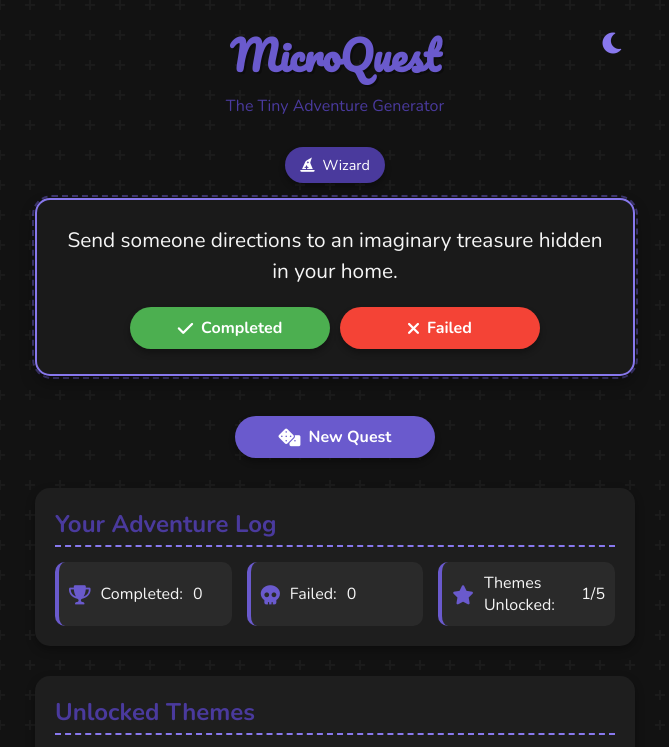
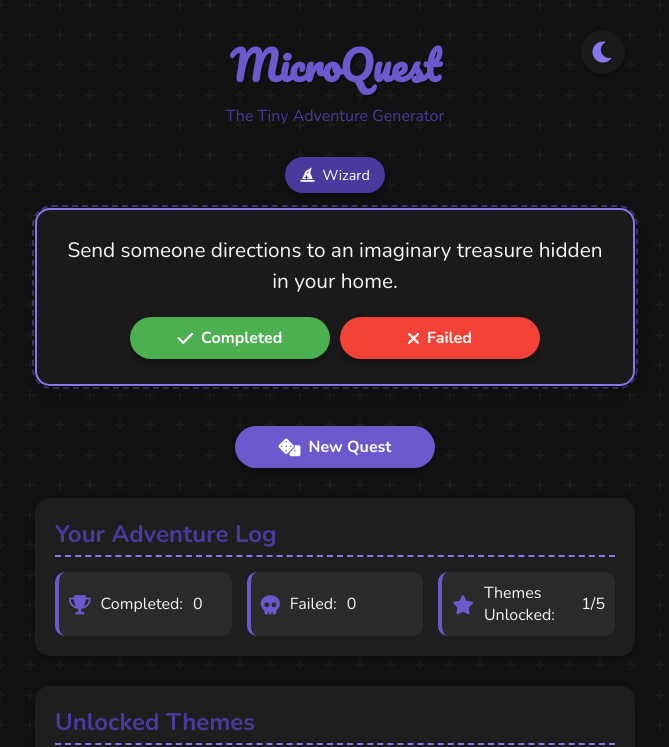
Before and after one commit to ChaseBATEY/microquest, a plain HTML site: page index.html in a window 1280 px wide. Both pictures are taken after a click on the button "Toggle dark mode". Shown: the top 747 px of the page, without its empty margins (305-974 px from the left). Drawn offline with nearby package versions, Linux system fonts and the light colour scheme.

Commit message:
Light Switch Fix Addition

```diff
--- a/app.js
+++ b/app.js
@@ -38,7 +38,11 @@ function setTheme(theme) {
 
     // Update toggle button icon
     const icon = themeToggle.querySelector('i');
-    icon.className = theme === 'dark' ? 'fas fa-moon' : 'fas fa-sun';
+    if (theme === 'dark') {
+        icon.className = 'fas fa-moon';
+    } else {
+        icon.className = 'fas fa-sun';
+    }
 }
 
 // Function to initialize theme
@@ -67,6 +71,7 @@ themeToggle.addEventListener('click', () => {
         themeToggle.classList.remove('rotating');
     }, 500);
 
+    // Toggle theme
     setTheme(currentTheme === 'dark' ? 'light' : 'dark');
 });
 
--- a/styles.css
+++ b/styles.css
@@ -444,12 +444,13 @@ footer {
     display: flex;
     flex-direction: column;
     align-items: center;
+    padding-top: 10px; /* Add some padding for the theme toggle */
 }
 
 .theme-toggle {
     position: absolute;
-    top: 0;
-    right: 0;
+    top: 10px;
+    right: 10px;
     background: none;
     border: none;
     cursor: pointer;
@@ -457,10 +458,24 @@ footer {
     color: var(--primary);
     font-size: 1.5rem;
     transition: transform 0.3s ease;
+    z-index: 100; /* Ensure it's above other elements */
+    width: 44px; /* Minimum touch target size */
+    height: 44px;
+    display: flex;
+    align-items: center;
+    justify-content: center;
+    border-radius: 50%;
+    background-color: var(--light);
+    box-shadow: 0 2px 5px var(--shadow);
 }
 
 .theme-toggle:hover {
     transform: rotate(15deg);
+    background-color: var(--paper);
+}
+
+.theme-toggle:active {
+    transform: scale(0.95);
 }
 
 .theme-toggle i {
@@ -500,7 +515,12 @@ footer {
 }
 
 [data-theme="dark"] .theme-toggle {
+    background-color: var(--paper);
     color: var(--primary-light);
+}
+
+[data-theme="dark"] .theme-toggle:hover {
+    background-color: var(--light);
 }
 
 /* Remove the old dark mode media query */
```
